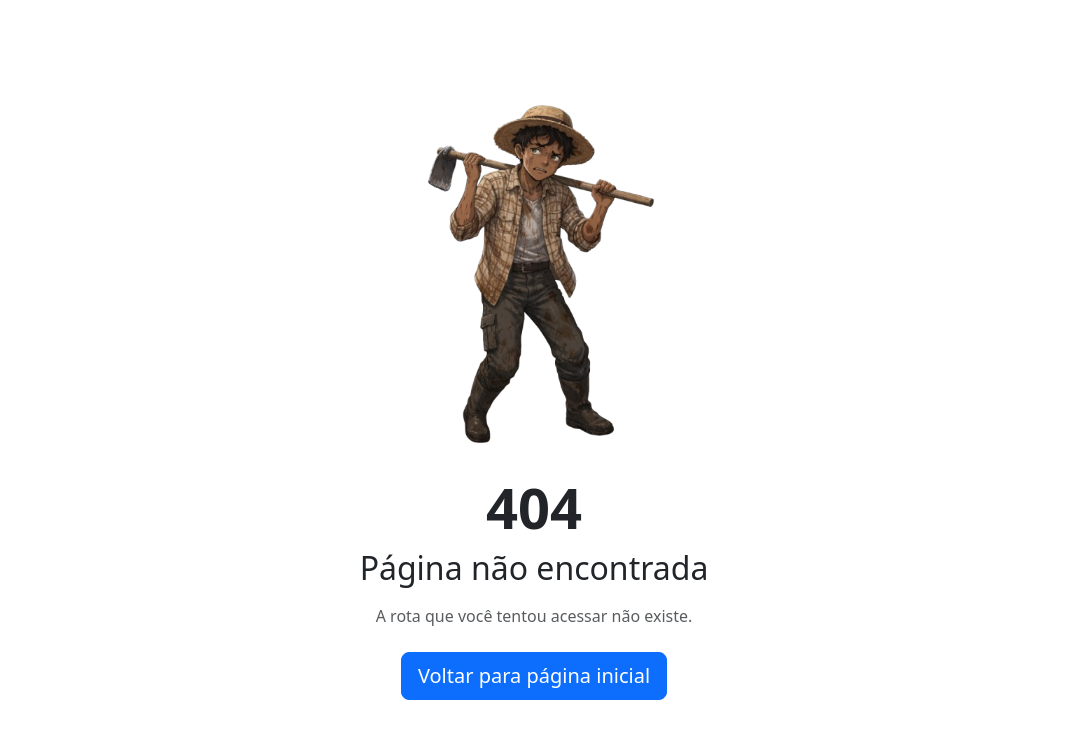
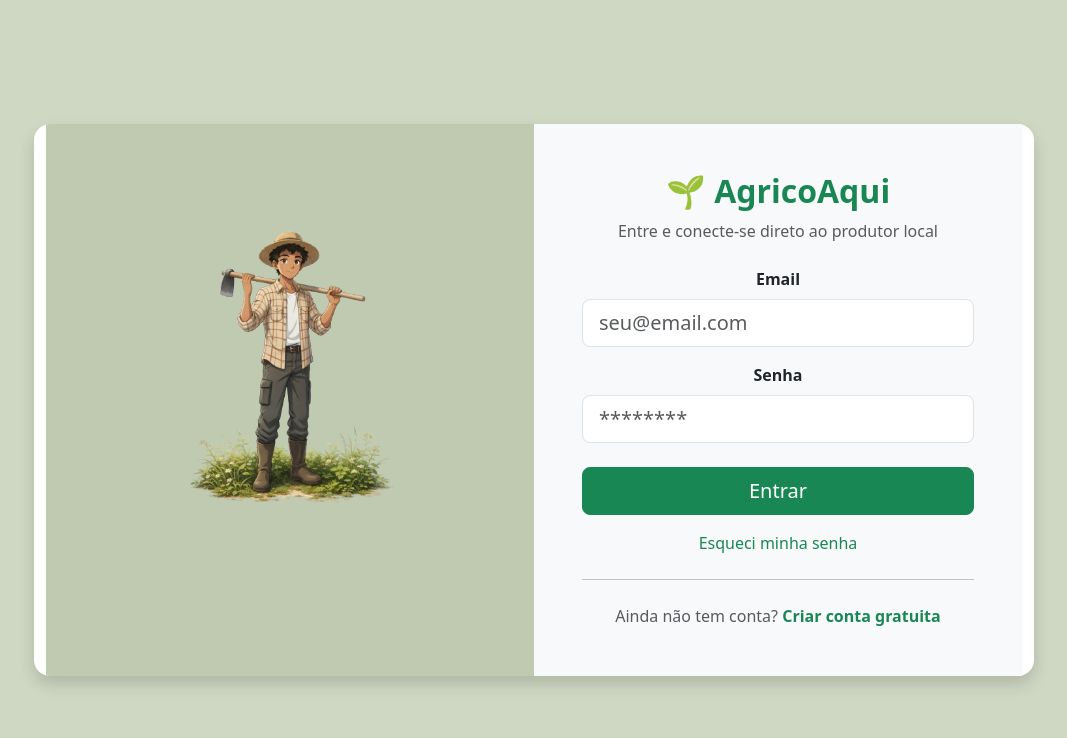
Before and after one commit to Evanilsondejesus/AgricoAqui, a React (Vite) app in the folder AgricoAqui_frontend/: page /login in a window 1280 px wide. Before the commit this address had no page. Shown: the top 738 px of the page, without its empty margins (106-1173 px from the left). Built offline with nearby package versions, Linux system fonts and the light colour scheme.

Commit message:
adicionando login e rota login

```diff
--- a/AgricoAqui_frontend/src/App.jsx
+++ b/AgricoAqui_frontend/src/App.jsx
@@ -3,7 +3,7 @@ import { BrowserRouter, Routes, Route } from "react-router-dom";
 import NotFound from "./pages/notFound";
 import BemVindo from "./pages/bemVindo";
 import Cadastro from "./pages/cadastro";
-
+import Login from "./pages/login";
 function App() {
 
 
@@ -15,6 +15,7 @@ function App() {
  <Route path="*" element={<NotFound />} /> {/* Qual outra rota que usuario possa inventar ou digitar por engando uma rota que não existir */}
  <Route path="/bem-vindo" element={<BemVindo />} />
  <Route path="cadastro" element={<Cadastro />} />
+<Route path="login" element={<Login />} />
             </Routes>
 
       </BrowserRouter>
--- /dev/null
+++ b/AgricoAqui_frontend/src/pages/login.jsx
@@ -0,0 +1,165 @@
+import { useState } from "react";
+import { useNavigate } from "react-router-dom";
+import agricultorImg from "../assets/agricultor.png";
+import Alerta from "../components/alert";
+import useAlerta from "../hooks/useAlert";
+import axios from "axios";
+
+export default function Login() {
+  const [email, setEmail] = useState("");
+  const [senha, setSenha] = useState("");
+  const [loading, setLoading] = useState(false);
+
+  const navigate = useNavigate();
+  const { alerta, notify, close } = useAlerta();
+
+  async function handleSubmit(e) {
+    e.preventDefault();
+    setLoading(true);
+
+    try {
+      const response = await axios.post(
+        "http://localhost:3000/login",
+        { email, senha },
+        { withCredentials: true }
+      );
+
+      notify(response.data.mensagem, "success");
+      localStorage.removeItem("carrinho");
+
+     // navigate("/home");
+
+    setTimeout(() => {
+      navigate("/home");
+    }, 3000);
+
+    } catch (error) {
+      if (error.response) {
+        notify(
+          error.response.data?.erro || "Credenciais inválidas",
+          "danger"
+        );
+
+
+
+      } else {
+        notify("Erro no servidor. Tente novamente.", "danger");
+      }
+    } finally {
+      setLoading(false);
+    }
+  }
+
+  return (
+    <>
+      <div
+        className="d-flex align-items-center justify-content-center vh-100"
+        style={{ backgroundColor: "#cfd8c3" }}
+      >
+        <div
+          className="container bg-white rounded-4 shadow overflow-hidden"
+          style={{ maxWidth: "1000px" }}
+        >
+          <div className="row g-0">
+
+            {/* LADO ESQUERDO */}
+            <div
+              className="col-md-6 d-none d-md-flex align-items-center justify-content-center"
+              style={{ backgroundColor: "#bfcab0" }}
+            >
+              <img
+                src={agricultorImg}
+                alt="Agricultor"
+                className="img-fluid"
+                style={{ maxHeight: "400px" }}
+              />
+            </div>
+
+            {/* LADO DIREITO */}
+            <div className="col-md-6 p-5 bg-light">
+
+              <h2 className="fw-bold text-success mb-2">
+                🌱 AgricoAqui
+              </h2>
+
+              <p className="text-muted mb-4">
+                Entre e conecte-se direto ao produtor local
+              </p>
+
+              {/* 🔔 ALERTA NO LOCAL PROFISSIONAL */}
+              {alerta.show && (
+                <Alerta
+                  message={alerta.message}
+                  type={alerta.type}
+                  show={alerta.show}
+                  onClose={close}
+                />
+              )}
+
+              <form onSubmit={handleSubmit}>
+
+                <div className="mb-3">
+                  <label className="form-label fw-semibold">Email</label>
+                  <input
+                    type="email"
+                    className="form-control form-control-lg rounded-3"
+                    placeholder="seu@email.com"
+                    value={email}
+                    onChange={(e) => setEmail(e.target.value)}
+                    required
+                  />
+                </div>
+
+                <div className="mb-4">
+                  <label className="form-label fw-semibold">Senha</label>
+                  <input
+                    type="password"
+                    className="form-control form-control-lg rounded-3"
+                    placeholder="********"
+                    value={senha}
+                    onChange={(e) => setSenha(e.target.value)}
+                    required
+                  />
+                </div>
+
+                <div className="d-grid mb-3">
+                  <button
+                    type="submit"
+                    className="btn btn-success btn-lg rounded-3"
+                    disabled={loading}
+                  >
+                    {loading ? "Entrando..." : "Entrar"}
+                  </button>
+                </div>
+
+                <div className="text-center mb-4">
+                  <a href="#" className="text-success text-decoration-none">
+                    Esqueci minha senha
+                  </a>
+                </div>
+
+                <hr />
+
+                <div className="text-center mt-4">
+                  <span className="text-muted">
+                    Ainda não tem conta?
+                  </span>{" "}
+                  <span
+                    className="text-success fw-bold"
+                    style={{ cursor: "pointer" }}
+                    onClick={() => navigate("/cadastro")}
+                  >
+                    Criar conta gratuita
+                  </span>
+                </div>
+
+              </form>
+            </div>
+
+          </div>
+        </div>
+      </div>
+
+    </>
+  );
+}
```
